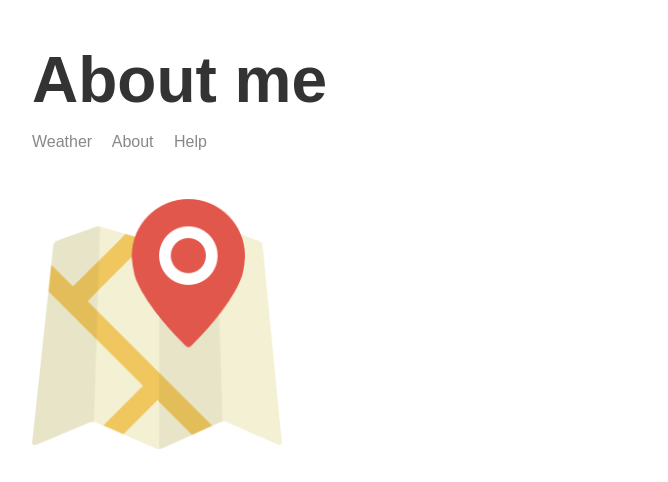
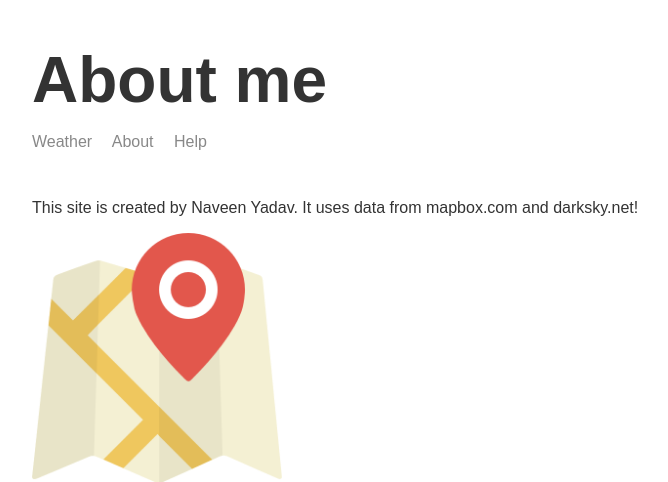
Before and after one commit to naveenyadav15/node-weather-web-server, a Node server app: page /about in a window 1280 px wide. Shown: the top 482 px of the page, without its empty margins (283-951 px from the left). Run offline with Node 20, Linux system fonts and the light colour scheme; some libraries are stand-ins or nearby versions.

Commit message:
about info added

```diff
--- a/templates/views/about.hbs
+++ b/templates/views/about.hbs
@@ -11,6 +11,7 @@
 <body>
     <div class='main-content'>
         {{>header}}
+        <p>This site is created by Naveen Yadav. It uses data from mapbox.com and darksky.net!</p>
         <img class='portrait' src="./img/location.png" alt="">
     </div>
     {{>footer}}
```
